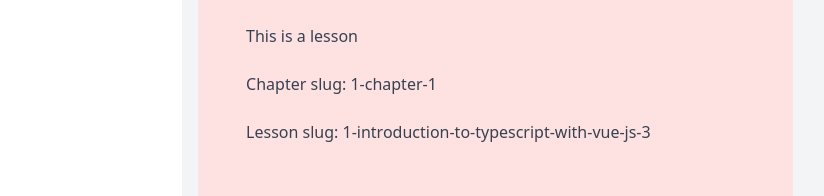
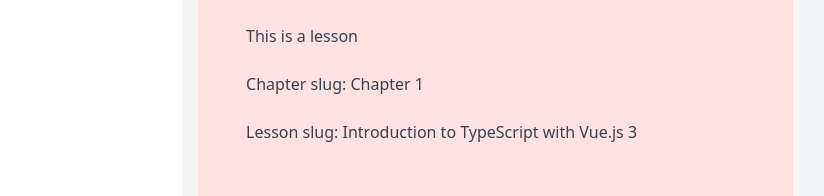
Before and after one commit to FranciscoJavierMartin/nuxt-academy, a Nuxt app: page /course/chapter/1-chapter-1/lesson/1-introduction-to-typescript-with-vue-js-3 in a window 1280 px wide. Shown: the part 218-414 px from the top of the page, without its empty margins (244-1068 px from the left). Built offline with nearby package versions, Linux system fonts and the light colour scheme.

Commit message:
Get params from route

```diff
--- /dev/null
+++ b/composables/useCourse.ts
@@ -0,0 +1,5 @@
+import courseData from '@/courseData';
+
+export const useCourse = () => {
+  return courseData;
+};
--- a/pages/course/chapter/[chapterSlug]/lesson/[lessonSlug].vue
+++ b/pages/course/chapter/[chapterSlug]/lesson/[lessonSlug].vue
@@ -1,6 +1,24 @@
 <template>
   <h2>Lesson</h2>
   <p>This is a lesson</p>
-  <p>Chapter slug: {{ $route.params.chapterSlug }}</p>
-  <p>Lesson slug: {{ $route.params.lessonSlug }}</p>
+  <p>Chapter slug: {{ chapter.title }}</p>
+  <p>Lesson slug: {{ lesson.title }}</p>
 </template>
+
+<script setup lang="ts">
+import { computed } from 'vue';
+const course = useCourse();
+const route = useRoute();
+
+const chapter = computed(() => {
+  return course.chapters.find(
+    (chapter) => chapter.slug === route.params.chapterSlug
+  );
+});
+
+const lesson = computed(() => {
+  return chapter.value.lessons.find(
+    (lesson) => lesson.slug === route.params.lessonSlug
+  );
+});
+</script>
```
